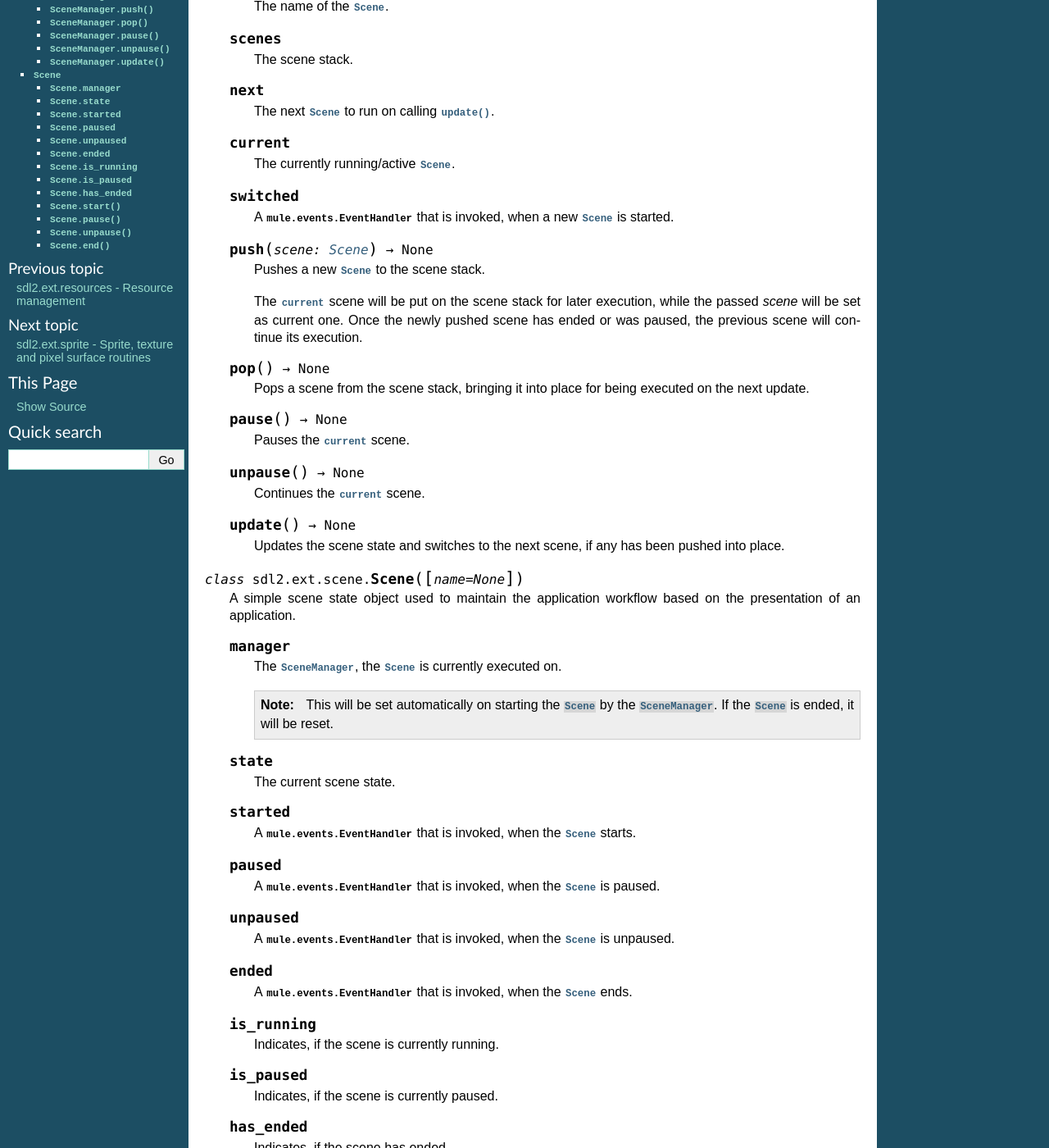
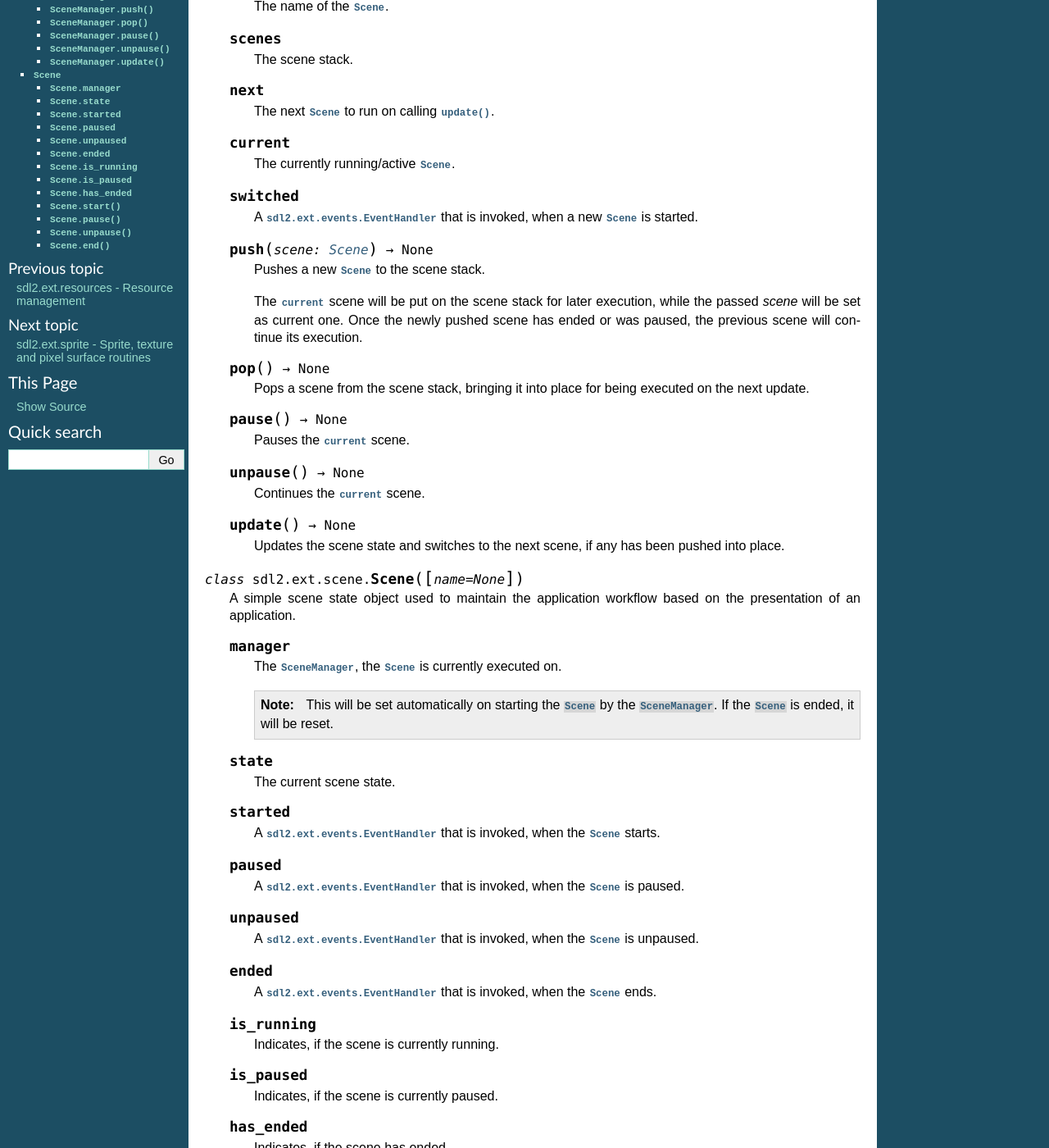
Before and after one commit to py-sdl/py-sdl2, a Sphinx documentation site: the page built from doc/modules/sdl2ext_scene.rst, in a window 1280 px wide and 1400 px high, scrolled down 200 px. Shown: the whole window at 82% size. Built offline with Sphinx 7.4.7, drawn with Linux system fonts in a browser that asks for light colours.

Commit message:
- fixed namings in the docs

```diff
--- a/doc/modules/sdl2ext_array.rst
+++ b/doc/modules/sdl2ext_array.rst
@@ -119,7 +119,7 @@ element. ::
 
     >>> firstrow = view[0]
     >>> type(firstrow)
-    <class 'mule.array.MemoryView'>
+    <class 'sdl2.ext.array.MemoryView'>
     >>> type(firstrow[0])
     <type 'bytearray'>
 
--- a/doc/modules/sdl2ext_common.rst
+++ b/doc/modules/sdl2ext_common.rst
@@ -11,19 +11,19 @@ API
 
 .. exception:: SDLError(msg=None)
 
-   An SDL2 specific :class:?Exception` class. if no *msg* is provided,
+   An SDL2 specific :class:`Exception` class. if no *msg* is provided,
    the message will be set to the value of :func:`sdl2.error.SDL_GetError()`
 
 .. function:: init() -> None
 
    Initializes the underlying SDL2 video subsystem. Raises a
-   :exc:`mule.sdl.SDLError`, if the SDL2 video subsystem could not be
+   :exc:`SDLError`, if the SDL2 video subsystem could not be
    initialised.
 
 .. function:: quit() -> None
 
    Quits the underlying SDL2 video subysystem. If no other SDL2 subsystems are
-   active, this will also call :func:`mule.sdl.quit()`.
+   active, this will also call :func:`quit()`.
 
 .. function:: get_events() -> [SDL_Event, SDL_Event, ...]
 
--- a/doc/modules/sdl2ext_events.rst
+++ b/doc/modules/sdl2ext_events.rst
@@ -66,7 +66,7 @@ sdl2.ext.events - General purpose event handling routines
 
       The :class:`MPEventHandler` relies on the :mod:`multiprocessing`
       module. If the module is not available in the target environment,
-      a :exc:`mule.compat.UnsupportedError` is raised.
+      a :exc:`sdl2.ext.compat.UnsupportedError` is raised.
 
       Also, please be aware of the restrictions that apply to the
       :mod:`multiprocessing` module; arguments and callback functions for
--- a/doc/modules/sdl2ext_image.rst
+++ b/doc/modules/sdl2ext_image.rst
@@ -15,7 +15,7 @@ sdl2.ext.image - Image loaders
    This function makes use of the `Python Imaging Library
    <http://www.pythonware.com/products/pil/>`_, if it is available on
    the target execution environment. The function will try to load the
-   file via :mod:`mule.sdlimage` first. If the file could not be
+   file via :mod:`sdl2.sdlimage` first. If the file could not be
    loaded, it will try to load it via PIL.
 
    You can force the function to use only one of them, by passing the
--- a/doc/modules/sdl2ext_scene.rst
+++ b/doc/modules/sdl2ext_scene.rst
@@ -28,7 +28,7 @@ sdl2.ext.scene - Scene management
 
    .. attribute:: switched
 
-      A :class:`mule.events.EventHandler` that is invoked, when a new
+      A :class:`sdl2.ext.events.EventHandler` that is invoked, when a new
       :class:`Scene` is started.
 
    .. method:: push(scene : Scene) -> None
@@ -79,22 +79,22 @@ sdl2.ext.scene - Scene management
 
    .. attribute:: started
 
-      A :class:`mule.events.EventHandler` that is invoked, when the
+      A :class:`sdl2.ext.events.EventHandler` that is invoked, when the
       :class:`Scene` starts.
 
    .. attribute:: paused
 
-      A :class:`mule.events.EventHandler` that is invoked, when the
+      A :class:`sdl2.ext.events.EventHandler` that is invoked, when the
       :class:`Scene` is paused.
 
    .. attribute:: unpaused
 
-      A :class:`mule.events.EventHandler` that is invoked, when the
+      A :class:`sdl2.ext.events.EventHandler` that is invoked, when the
       :class:`Scene` is unpaused.
 
    .. attribute:: ended
 
-      A :class:`mule.events.EventHandler` that is invoked, when the
+      A :class:`sdl2.ext.events.EventHandler` that is invoked, when the
       :class:`Scene` ends.
 
    .. attribute:: is_running
--- a/doc/modules/sdl2ext_sprite.rst
+++ b/doc/modules/sdl2ext_sprite.rst
@@ -151,7 +151,7 @@ API
    :class:`sdl2.render.SDL_Renderer` as drawing device to display
    :class:`Sprite` surfaces.
 
-   *target* can be a :class:`mule.video.window.Window`,
+   *target* can be a :class:`sdl2.ext.window.Window`,
    :class:`sdl2.video.SDL_Window`, a
    :class:`sdl2.ext.sprite.RenderContext` or a
    :class:`sdl2.render.SDL_Renderer`. If it is a
```
Also changed, not shown: other parts of doc/modules/sdl2ext_image.rst (+1 -1 lines).
